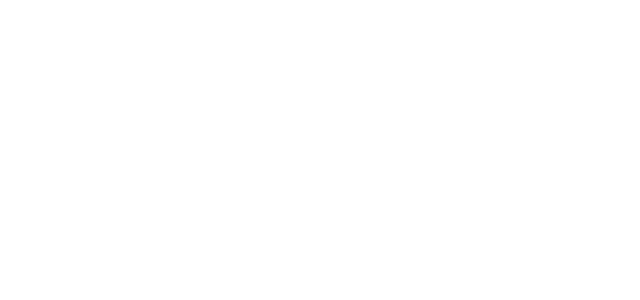
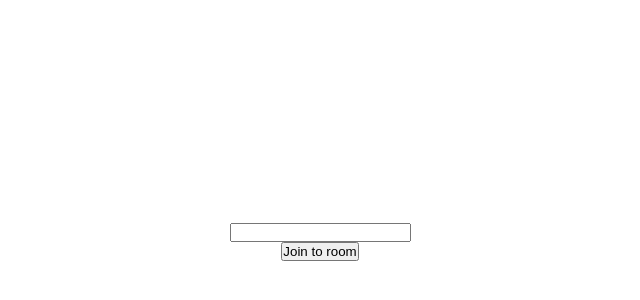
Before and after one commit to Kloosk/Kalambur, a React (Create React App) app in the folder client/: page /#/playnormal/1 in a window 1280 px wide. Shown: the part 158-458 px from the top of the page, without its empty margins (320-960 px from the left). Built offline with nearby package versions, Linux system fonts and the light colour scheme; the HTML template or start-up script is replaced by a standard one; a web font is replaced by a local one.

Commit message:
Added additional route

```diff
--- a/client/src/App.js
+++ b/client/src/App.js
@@ -4,6 +4,7 @@ import Start from "./start/Start";
 import {createGlobalStyle} from "styled-components";
 import ModeNormal from "./modeNormal/ModeNormal";
 import Lobby from "./lobby/Lobby";
+import PlayNormal from "./playNormal/PlayNormal";
 
 const GlobalStyle = createGlobalStyle`
   *{
@@ -25,7 +26,10 @@ const App = () => {
                   <Route exact path="/lobby">
                       <Lobby/>
                   </Route>
-                  <Route exact path="/normal/:id">
+                  <Route exact path="/playnormal/:room">
+                      <PlayNormal/>
+                  </Route>
+                  <Route exact path="/normal/:room">
                       <ModeNormal/>
                   </Route>
               </Switch>
--- a/client/src/canvas/Canvas.js
+++ b/client/src/canvas/Canvas.js
@@ -10,7 +10,7 @@ const Container = styled.div`
   width: 100%;
 `;
 const Canvas = ({state:{color,line}}) => {
-    let { id } = useParams();
+    let { room } = useParams();
     const containerRef = useRef(null);
     const canvasRef = useRef(null);
     const contextRef = useRef(null);
@@ -61,14 +61,14 @@ const Canvas = ({state:{color,line}}) => {
     const startDrawing = ({nativeEvent}) => {
         const {offsetX,offsetY} = nativeEvent;
         //send data by websocket
-        socket.emit('startDraw',{x:offsetX,y:offsetY,color,line,room:id});
+        socket.emit('startDraw',{x:offsetX,y:offsetY,color,line,room});
         contextRef.current.beginPath();
         contextRef.current.moveTo(offsetX,offsetY);
         setIsDrawing(true);
     };
     const finishDrawing = () => {
         //send data by websocket
-        socket.emit('finishDraw',{room:id});
+        socket.emit('finishDraw',{room});
         contextRef.current.closePath();
         setIsDrawing(false);
     };
@@ -76,7 +76,7 @@ const Canvas = ({state:{color,line}}) => {
         if(!isDrawing) return;
         const {offsetX,offsetY} = nativeEvent;
         //send data by websocket
-        socket.emit('mouse',{x:offsetX,y:offsetY,color,line,room:id});
+        socket.emit('mouse',{x:offsetX,y:offsetY,color,line,room});
         //draw line
         contextRef.current.lineTo(offsetX,offsetY);
         contextRef.current.stroke();
--- a/client/src/lobby/Lobby.js
+++ b/client/src/lobby/Lobby.js
@@ -96,19 +96,18 @@ const Select = styled.select`
   background: transparent;
 `;
 const Lobby = () => {
-
     const history = useHistory();
     const { register, handleSubmit, errors } = useForm();
-    const onSubmit = data =>{
-        const id = "" + Math.floor(Math.random() * 1000) + Date.now();
-        socket.emit("joinRoom",id);
-        history.push(`/normal/${id}`);
+    const onSubmit = ({mode,name,rounds,time}) =>{
+        const room = "" + Math.floor(Math.random() * 1000) + Date.now();
+        socket.emit("createRoom",{mode,room, name,rounds,time});
+        history.push(`/normal/${room}`);
     };
     return (
         <Container>
             <Flex>
                 <Settings>
-                    <H1>Poczekalnia</H1>
+                    <H1>Stwórz pokój</H1>
                     <Form onSubmit={handleSubmit(onSubmit)}>
                         <Label>
                             <FlexForm>
--- a/client/src/modeNormal/ModeNormal.js
+++ b/client/src/modeNormal/ModeNormal.js
@@ -1,15 +1,10 @@
-import React,{useReducer,useEffect} from 'react';
+import React,{useReducer} from 'react';
 import styled from 'styled-components'
 import ScoreBoard from "../scoreBoard/ScoreBoard";
 import WordBar from "../wordbar/WordBar";
 import Canvas from "../canvas/Canvas";
 import Toolbar from "../toolbar/Toolbar";
 import Chat from "../chat/Chat";
-import {useParams} from "react-router-dom";
-import io from "socket.io-client";
-
-const socket = io("http://localhost:4000");
-
 
 const Container = styled.div`
    width: 100vw;
@@ -23,14 +18,10 @@ const Main = styled.div`
   border: 2px solid violet;
 `;
 const ModeNormal = () => {
-    let { id } = useParams();
     const initialState = {
         color: "#000000",
         line: 5,
     };
-    useEffect(() => {
-        socket.emit("joinRoom",id);
-    },[]);
     const reducer = (state,action) =>{
         switch(action.type){
             case 'SET_COLOR':{
--- a/client/src/playNormal/PlayNormal.js
+++ b/client/src/playNormal/PlayNormal.js
@@ -1,13 +1,31 @@
-import React from 'react';
-import styled from 'styled-components'
+import React,{useState} from 'react';
+import styled from 'styled-components';
+import {useParams} from "react-router-dom";
+import io from "socket.io-client";
+const socket = io("http://localhost:4000");
 
 const Container = styled.div`
+  display: flex;
+  align-items: center;
+  justify-content: center;
+  flex-direction: column;
+  width: 100vw;
+  height: 100vh;
 
 `;
 const PlayNormal = () => {
+    let { room } = useParams();
+    const [name,setName] = useState("");
+    const handleNick = e => {
+      setName(e.target.value);
+    };
+    const handleJoin = () => {
+        socket.emit("joinRoom",{room,name});
+    };
     return (
         <Container>
-
+            <input type="text" onChange={handleNick}/>
+            <button onClick={handleJoin}>Join to room</button>
         </Container>
     );
 };
```
Also changed, not shown: 1 other file (tests, documents, lock files or other folders).
